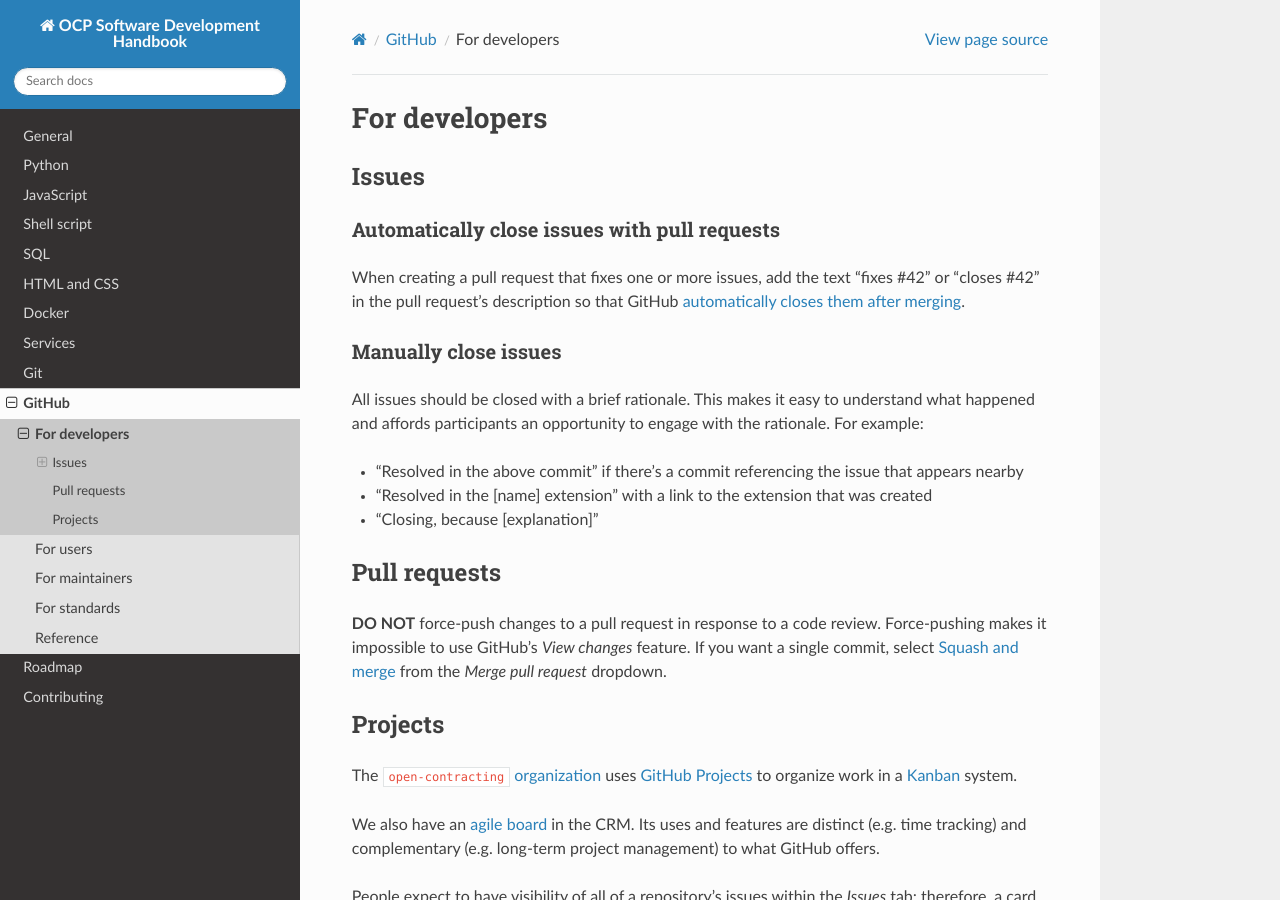
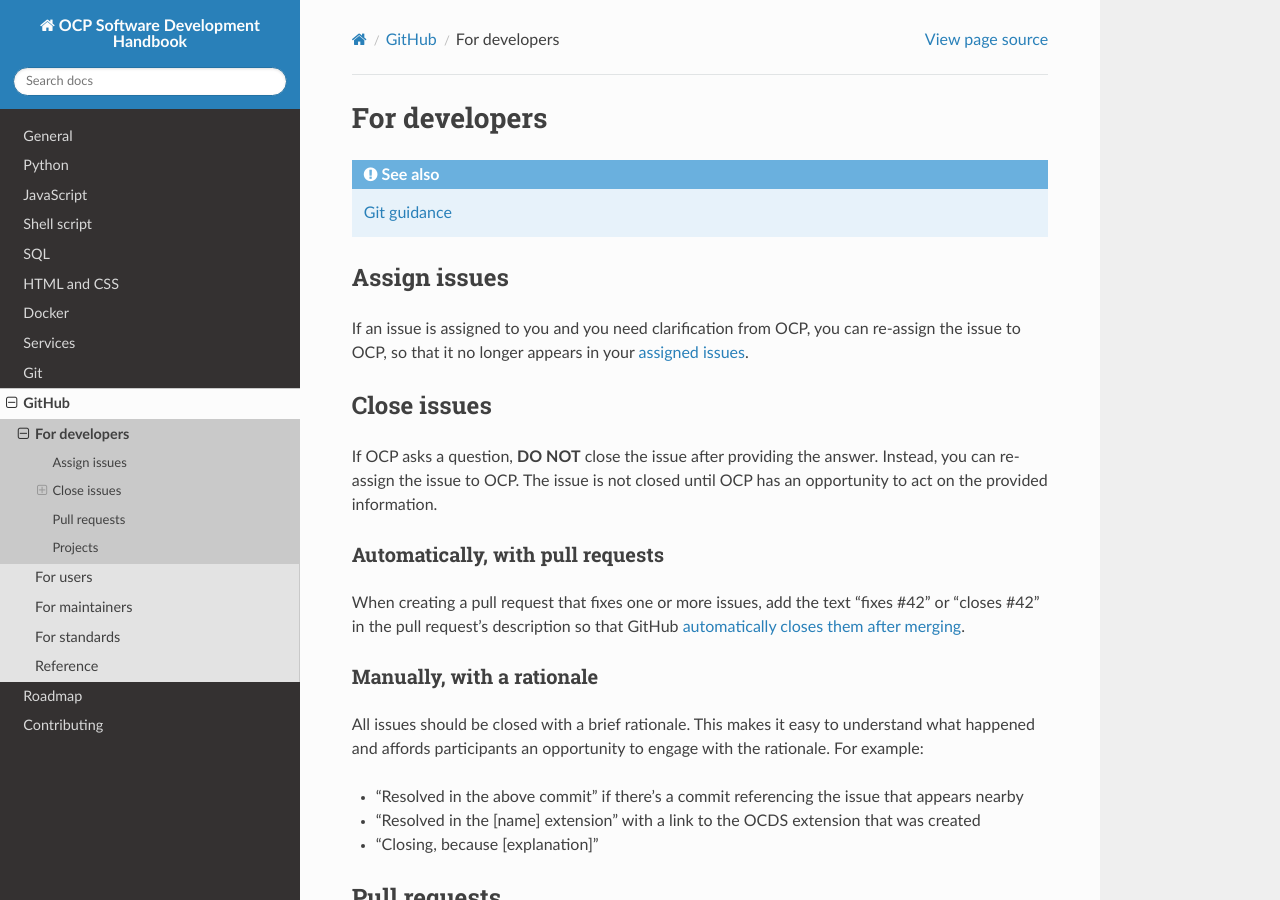
Before and after one commit to open-contracting/software-development-handbook, a Sphinx documentation site: the page built from docs/github/developers.rst, in a window 1280 px wide and 900 px high. Built offline with Sphinx 7.4.7 and the Read the Docs theme 2.0.0, drawn with Linux system fonts in a browser that asks for light colours.

Commit message:
git,github: Copy-edit

```diff
--- a/docs/git/index.rst
+++ b/docs/git/index.rst
@@ -16,7 +16,7 @@ Follow the format:
 
    #123
 
-Most commits are made in pull requests, such that it's easy to find the related conversation on GitHub.
+Most commits are made in pull requests, such that it's easy to find the related conversation on GitHub. As such, it's not necessary to provide a long narrative, if it exists in a pull request or linked issue.
 
 Reference:
 
--- a/docs/github/developers.rst
+++ b/docs/github/developers.rst
@@ -1,21 +1,32 @@
 For developers
 ==============
 
-Issues
-------
+.. seealso::
 
-Automatically close issues with pull requests
-~~~~~~~~~~~~~~~~~~~~~~~~~~~~~~~~~~~~~~~~~~~~~
+   :doc:`Git guidance<../git/index>`
+
+Assign issues
+-------------
+
+If an issue is assigned to you and you need clarification from OCP, you can re-assign the issue to OCP, so that it no longer appears in your `assigned issues <https://github.com/issues/assigned>`__.
+
+Close issues
+------------
+
+If OCP asks a question, **DO NOT** close the issue after providing the answer. Instead, you can re-assign the issue to OCP. The issue is not closed until OCP has an opportunity to act on the provided information.
+
+Automatically, with pull requests
+~~~~~~~~~~~~~~~~~~~~~~~~~~~~~~~~~
 
 When creating a pull request that fixes one or more issues, add the text “fixes #42” or “closes #42” in the pull request’s description so that GitHub `automatically closes them after merging <https://docs.github.com/en/issues/tracking-your-work-with-issues/linking-a-pull-request-to-an-issue>`__.
 
-Manually close issues
-~~~~~~~~~~~~~~~~~~~~~
+Manually, with a rationale
+~~~~~~~~~~~~~~~~~~~~~~~~~~
 
 All issues should be closed with a brief rationale. This makes it easy to understand what happened and affords participants an opportunity to engage with the rationale. For example:
 
 -  “Resolved in the above commit” if there’s a commit referencing the issue that appears nearby
--  “Resolved in the [name] extension” with a link to the extension that was created
+-  “Resolved in the [name] extension” with a link to the OCDS extension that was created
 -  “Closing, because [explanation]”
 
 Pull requests
@@ -28,8 +39,6 @@ Projects
 
 The ``open-contracting`` `organization <https://github.com/orgs/open-contracting/projects>`__ uses `GitHub Projects <https://docs.github.com/en/issues/organizing-your-work-with-project-boards/managing-project-boards/about-project-boards>`__ to organize work in a `Kanban <https://en.wikipedia.org/wiki/Kanban>`__ system.
 
-We also have an `agile board <https://crm.open-contracting.org/projects/ocds-team-tools-development-portfolio/agile/board>`__ in the CRM. Its uses and features are distinct (e.g. time tracking) and complementary (e.g. long-term project management) to what GitHub offers.
-
 People expect to have visibility of all of a repository’s issues within the *Issues* tab; therefore, a card that is not attached to an issue should never be added to a project.
 
 New projects should be created using the *Automated kanban* template.
```
Also changed, not shown: docs/github/maintainers.rst (+5 -5 lines).
